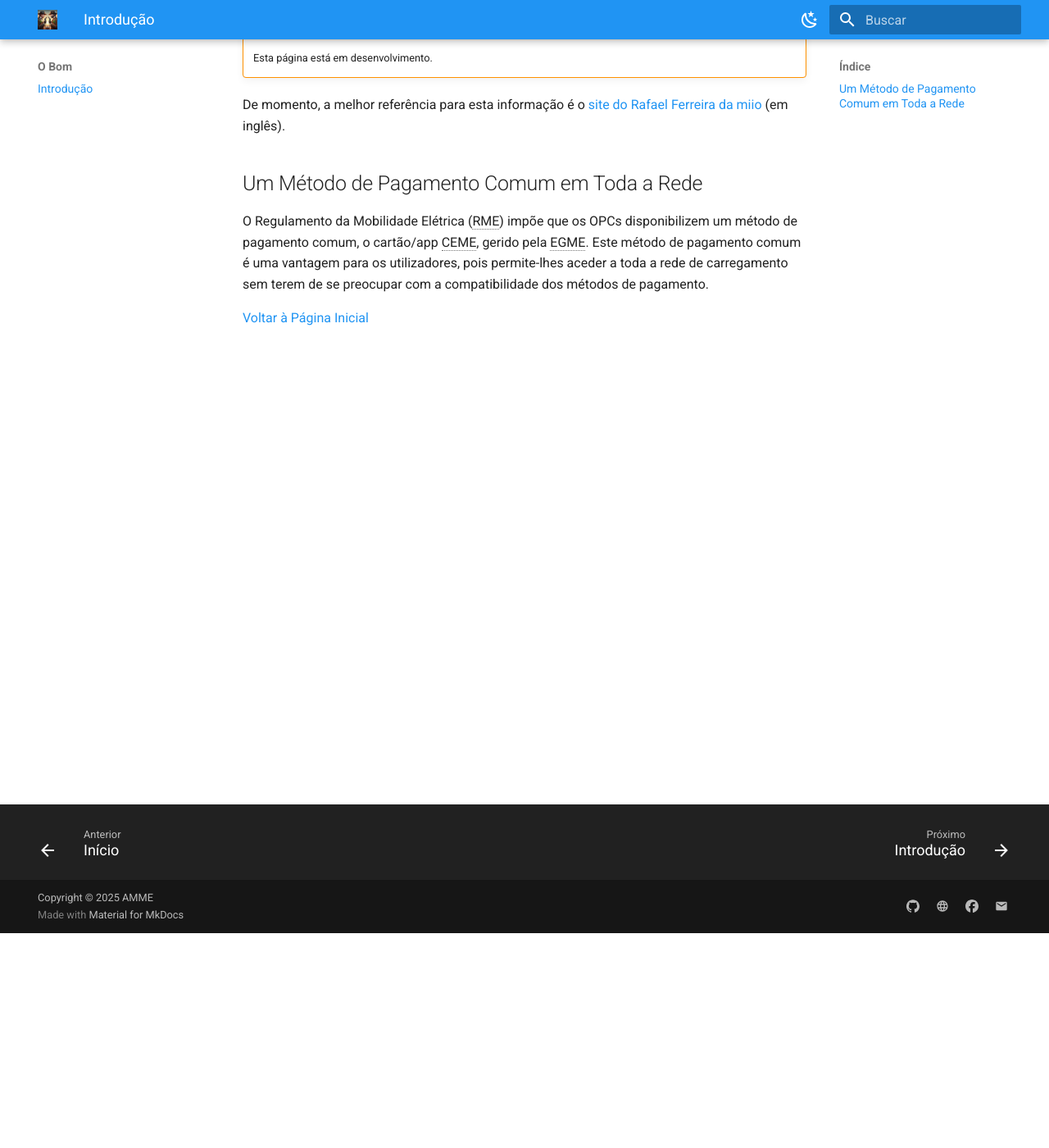
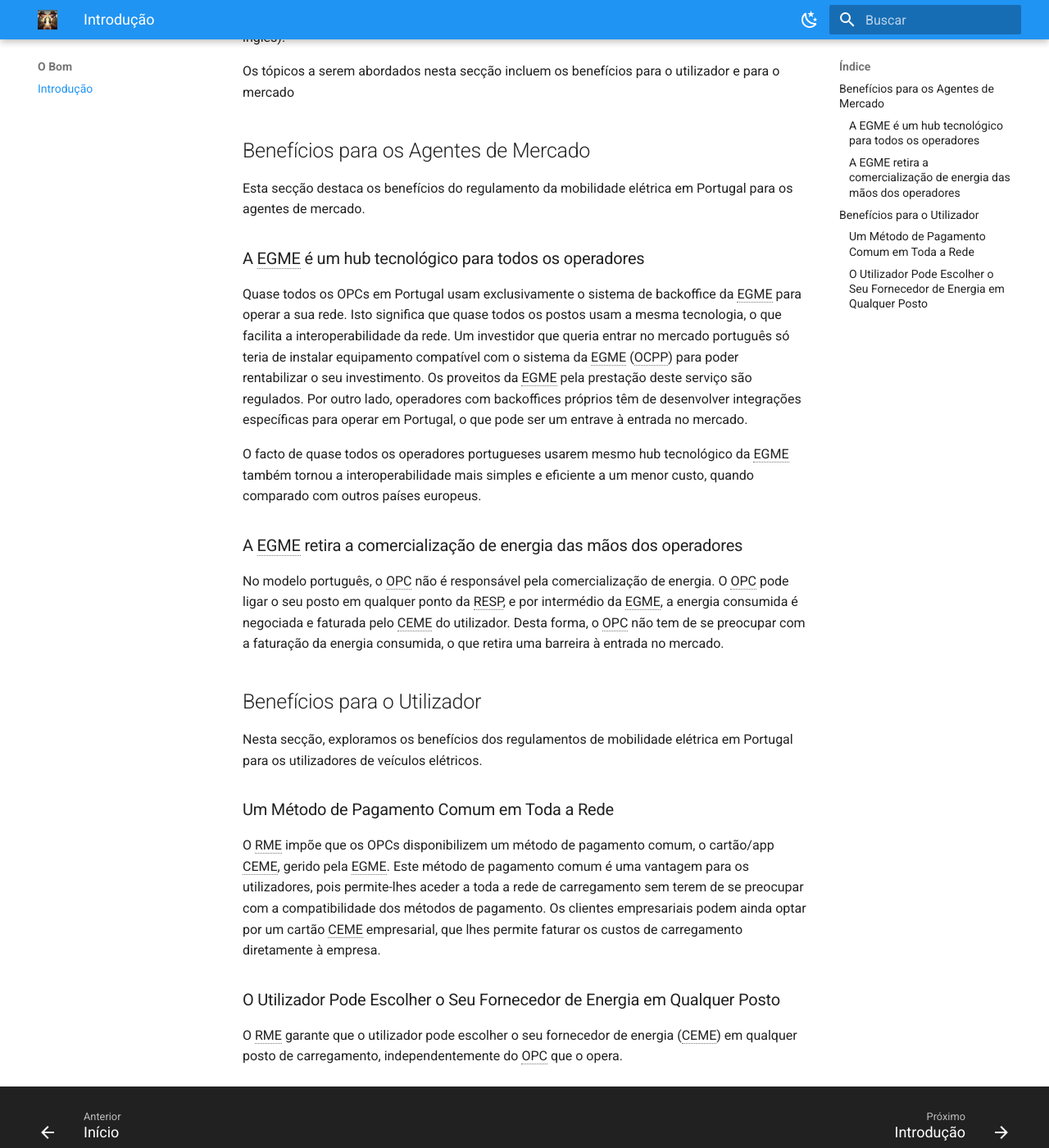
Before and after one commit to AmmeProjects/wiki, an MkDocs documentation site: the page built from docs/o-bom/introducao.md, in a window 1280 px wide and 1400 px high, scrolled down 262 px. Shown: the whole window at 82% size. Built offline with MkDocs 1.6.1 and Material for MkDocs 9.7.7, drawn with Linux system fonts in a browser that asks for light colours.

Commit message:
O bom e o mau

```diff
--- a/docs/o-bom/introducao.md
+++ b/docs/o-bom/introducao.md
@@ -2,17 +2,44 @@
 
 Esta secção destaca os aspetos positivos do regulamento da mobilidade elétrica em Portugal.
 
-!!! warning "Em Desenvolvimento"
-    Esta página está em desenvolvimento.
+De momento, a melhor referência para esta informação é o [site do Rafael Ferreira da miio](https://www.wikimobie.pt/understanding_mobie/what_is_mobie/) (em inglês).
+
+Os tópicos a serem abordados nesta secção incluem os benefícios para o utilizador e para o mercado
+
+## Benefícios para os Agentes de Mercado
+
+Esta secção destaca os benefícios do regulamento da mobilidade elétrica em Portugal para os agentes de mercado.
 
 
-De momento, a melhor referência para esta informação é o [site do Rafael Ferreira da miio](https://www.wikimobie.pt/understanding_mobie/what_is_mobie/) (em inglês).
+### A EGME é um hub tecnológico para todos os operadores
 
-## Um Método de Pagamento Comum em Toda a Rede
+Quase todos os OPCs em Portugal usam exclusivamente o sistema de backoffice da EGME para operar a sua rede.
+Isto significa que quase todos os postos usam a mesma tecnologia, o que facilita a interoperabilidade da rede.
+Um investidor que queria entrar no mercado português só teria de instalar equipamento compatível com o sistema da EGME (OCPP) para poder rentabilizar o seu investimento.
+Os proveitos da EGME pela prestação deste serviço são regulados.
+Por outro lado, operadores com backoffices próprios têm de desenvolver integrações específicas para operar em Portugal, o que pode ser um entrave à entrada no mercado.
 
-O Regulamento da Mobilidade Elétrica (RME) impõe que os OPCs disponibilizem um método de pagamento comum, o cartão/app CEME, gerido pela EGME. Este método de pagamento comum é uma vantagem para os utilizadores, pois permite-lhes aceder a toda a rede de carregamento sem terem de se preocupar com a compatibilidade dos métodos de pagamento.
+O facto de quase todos os operadores portugueses usarem mesmo hub tecnológico da EGME também tornou a interoperabilidade mais simples e eficiente a um menor custo, quando comparado com outros países europeus.
 
 
+### A EGME retira a comercialização de energia das mãos dos operadores
+
+No modelo português, o OPC não é responsável pela comercialização de energia.
+O OPC pode ligar o seu posto em qualquer ponto da RESP, e por intermédio da EGME, a energia consumida é negociada e faturada pelo CEME do utilizador.
+Desta forma, o OPC não tem de se preocupar com a faturação da energia consumida, o que retira uma barreira à entrada no mercado.
+
+## Benefícios para o Utilizador
+
+Nesta secção, exploramos os benefícios dos regulamentos de mobilidade elétrica em Portugal para os utilizadores de veículos elétricos.
 
 
-[Voltar à Página Inicial](../index.md)
+### Um Método de Pagamento Comum em Toda a Rede
+
+O RME impõe que os OPCs disponibilizem um método de pagamento comum, o cartão/app CEME, gerido pela EGME.
+Este método de pagamento comum é uma vantagem para os utilizadores, pois permite-lhes aceder a toda a rede de carregamento sem terem de se preocupar com a compatibilidade dos métodos de pagamento.
+Os clientes empresariais podem ainda optar por um cartão CEME empresarial, que lhes permite faturar os custos de carregamento diretamente à empresa.
+
+
+### O Utilizador Pode Escolher o Seu Fornecedor de Energia em Qualquer Posto
+
+O RME garante que o utilizador pode escolher o seu fornecedor de energia (CEME) em qualquer posto de carregamento, independentemente do OPC que o opera.
--- /dev/null
+++ b/docs/o-mau/complexidade-comum.md
@@ -0,0 +1,43 @@
+# Complexidade do Método Comum De Pagamento
+
+O RME impõe a utilização de um método de pagamento comum, o cartão/app CEME, que é complexo e leva frequentemente o utilizador a pagar mais do que o necessário. O método de pagamento CEME é uma solução que junta duas componentes de preço distintas, para além dos impostos:
+
+1. A energia do CEME, que é o preço da energia que o utilizador consome no posto de carregamento;
+2. O serviço do OPC, que é o preço que o utilizador deve ao OPC por disponibilizar o posto de carregamento.
+
+Note-se que os OPC são obrigados a apresentar nos postos de carregamento as tarifas do serviço que não incluem o preço da energia, pelo que o utilizador não tem *in loco* a informação necessária para comparar o preço total do carregamento entre postos.
+
+Esta complexidade tarifária dificulta o bom funcionamento do mercado, pois o utilizador típico não tem informação suficiente para tomar decisões informadas sobre o preço que vai pagar pelo carregamento. Há quem diga que o utilizador não se deve preocupar com isto da mesma forma que não se preocupa com o preço de um duche, mas a realidade é que o preço dos carregamentos é um fator importante para a adesão à mobilidade e o custo de um carregamento pode ser o suficiente para pagar duches diários durante um mês.
+
+A AdC já se pronunciou sobre os aspetos negativos da complexidade tarifária no mercado da mobilidade elétrica no seu [estudo sobre a mobilidade elétrica](https://www.concorrencia.pt/pt/artigos/adc-apresenta-nove-recomendacoes-ao-governo-e-aos-municipios-sobre-mobilidade-eletrica).
+
+
+## Variabilidade do Preço da Energia
+
+Embora algumas tarifas CEME sejam relativamente simples, a maior parte das tarifas não garantem o mesmo preço em todos os postos e não é evidente para o utilizador sem apps de terceiros saber qual é o preço que vai pagar pela energia num determinado posto. O preço da energia sem a tarifa do OPC pode variar consoante os seguintes fatores:
+
+- O ponto de ligação do posto à RESP (se está em alta, média ou baixa tensão);
+- A hora a que o posto é utilizado;
+- A opção horária (se é bi-horário ou tri-horário);
+- A opção de ciclo de consumo (diário ou semanal).
+
+Este modelo premeia o utilizador "power user", que conhece e o pode controlar todos estes fatores, e penaliza o utilizador médio, que não tem conhecimento ou capacidade para controlar estes fatores.
+*Chega a acontecer uns dos maiores CEME do mercado ter uma tarifa indexada mais cara do que tarifas simples de outros CEMEs, mesmo quando o a energia está a ser vendida a custo zero, o que é um contra-senso e um sinal de que o mercado não está a funcionar como deveria.*
+No entanto, na prática, o utilizador médio acaba por pagar tarifas mais elevadas do que a teria acesso se o OPC negociasse a energia diretamente com o CSE. **A mobilidade elétrica não pode ser um privilégio de quem tem conhecimento técnico e possibilidade de controlar todos estes fatores, penalizando fortemente os restantes utilizadores.**
+
+!!! note "Tarifas de Energia"
+    Para um utilizador que se preocupe com o preço dos carregamentos, escolher um CEME é equivalente à escolha de um comercializador de energia para a sua casa, mas para cada posto de carregamento e para cada sessão de carregamento!
+
+
+## A Separação do Fornecimento de Energia do OPC Incentiva Tarifas Desvantajosas
+
+O RME separa o fornecimento de energia do serviço de carregamento, o que incentivou a criação de tarifas de tempo que são desvantajosas para o consumidor médio.
+Na perspetiva do OPC comum português, a sua responsabilidade limita-se à disponibilização de um equipamento para aluguer.
+
+Em consequência, verificamos as seguintes distorções de mercado:
+
+1. Portugal é o país Europeu com mais tarifas de tempo.
+2. Os equipamentos escolhidos pelos OPCs, mesmo os PCUR, são mais frequentemente de potência limitada para veículos de plataformas de 400V (a maioria dos VEs).
+
+!!! warning "Tarifas de Tempo"
+    A tarifa de tempo é desvantajosa para o consumidor médio, pois o tempo de carregamento é difícil de prever e depende de vários fatores, como a potência do carregador, a tensão da bateria, disponibilidade de potência do carregador e da rede, entre outros. E todos estes fatores variam de posto para posto, pelo que a comparabilidade entre tarifas é muito difícil para o utilizador.
--- a/docs/o-mau/introducao.md
+++ b/docs/o-mau/introducao.md
@@ -1,27 +1,30 @@
 # O Mau
 
+
 Esta secção discute os desafios e limitações do regulamento da mobilidade elétrica em Portugal.
+Embora tecnicamente seja possível resolver alguns problemas, a dificuldade é a de encontrar um equilíbrio entre os interesses dos diferentes agentes do mercado e os objetivos de política pública.
 
-!!! warning "Em Desenvolvimento"
-    Esta página está em desenvolvimento.
+Apontamos os seguintes problemas no RME em Portugal:
 
-## O Método de Pagamento Comum é Complexo
-
-O RME impõe a utilização de um método de pagamento comum, o cartão/app CEME, que é complexo e leva o utilizador a pagar mais do que o necessário.
+1. Não é intuitivo para os utilizadores.
+2. [Complexidade elevada associada ao método de pagamento comum](complexidade-comum.md).
+3. [O proteccionismo no mercado português que atrasa investimentos estrangeiros e abre riscos legais](proteccionismo-portugal.md).
 
 
+## Mercado Pouco Intuitivo para os Utilizadores
 
-## Proteccionismo no Mercado Português
-
-O mercado português de mobilidade elétrica é um dos mais protecionistas da Europa, com a presença de agentes regulados que não existem noutros mercados. A presença destes agentes é justificada pela necessidade de garantir a interoperabilidade da rede de carregamento, mas a sua existência tem impactos negativos no mercado.
-
-- Um OPC europeu que queira entrar no mercado português tem de se submeter a um processo de registo e certificação que pode ser moroso e dispendioso. Frequentemente, a solução passa por estabelecer parcerias com OPCs locais, o que pode limitar a concorrência e a inovação no mercado.
-
-- Um eMSP europeu que queira operar em Portugal tem de obter uma licença de CEME e entrar no mercado de revenda de energia, ou estabelecer uma parceria com um CEME local. Esta exigência pode limitar a entrada de novos players no mercado e dificultar a expansão de operadores já estabelecidos noutros países.
+!!! warning "Em Construção"
+    Esta secção está em construção. Volte mais tarde para ver o conteúdo atualizado.
 
 
+Ideias gerais:
 
+- O método base de faturação é OPC + CEME.
+- O ad-hoc direto é OPC + CEME do OPC + transação bancária.
+- A tarifa ad-hoc não está relacionada com a tarifa do OPC.
 
+O que seria mais intuitivo para os utilizadores:
 
-
-[Voltar à Página Inicial](../index.md)
+- O método base de faturação é OPC apenas.
+- O pagamento com CEME (roaming com energia) é uma opção de pagamento de conveniência, mais cara.
+- Tanto o CEME como o OPC podem ter serviços de fidelização ou vendas cruzadas, e poupar na tarifa OPC.
--- /dev/null
+++ b/docs/o-mau/proteccionismo-portugal.md
@@ -0,0 +1,17 @@
+
+# Proteccionismo no Mercado Português
+
+O mercado português de mobilidade elétrica é um dos mais protecionistas da Europa, com a presença de agentes regulados que não existem noutros mercados. A presença destes agentes é justificada pela necessidade de garantir a interoperabilidade da rede de carregamento, mas a sua existência tem impactos negativos no mercado.
+
+- Um OPC europeu que queira entrar no mercado português tem de se submeter a um processo de registo e certificação que pode ser moroso e dispendioso. Frequentemente, a solução passa por estabelecer parcerias com OPCs locais, o que pode limitar a concorrência e a inovação no mercado.
+
+- Um eMSP europeu que queira operar em Portugal tem de obter uma licença de CEME e entrar no mercado de revenda de energia, ou estabelecer uma parceria com um CEME local. Esta exigência pode limitar a entrada de novos players no mercado e dificultar a expansão de operadores já estabelecidos noutros países.
+
+
+## Os Agentes de Mercado Têm Responsabilidades Únicas no Mercado Português
+
+O mercado português de mobilidade elétrica é um dos mais regulados da Europa, com a presença de agentes regulados que não existem noutros mercados. A presença destes agentes é justificada pela necessidade de garantir a interoperabilidade da rede de carregamento e separação da energia do serviço de carregamento.
+Como resultado, empresas estrangeiras que queiram entrar no mercado português e usar o mesmo modelo de negócio que usam noutros países têm grandes dificuldades em fazê-lo.
+
+!!! warning "Exemplo da Ionity"
+    A Ionity foi das primeiras empresas estrangeiras a entrar no mercado português, mas acabou por fazê-lo através de empresas portuguesas e com um modelo de negócio diferente do que usa noutros países. Após vários anos no mercado português, continuam a não ter disponíveis nem os serviços de subscrição para fidelizar os seus clientes portugueses, nem a possibilidade de estrangeiros usarem as suas subscrições em Portugal.
--- a/mkdocs.yml
+++ b/mkdocs.yml
@@ -48,10 +48,13 @@ nav:
       - Introdução: o-bom/introducao.md
   - O Mau:
       - Introdução: o-mau/introducao.md
+      - Complexidade do Pagamento com CEME: o-mau/complexidade-comum.md
+      - Proteccionismo em Portugal: o-mau/proteccionismo-portugal.md
   - O Feio:
       - Introdução: o-feio/introducao.md
       - Falta de Investimento: o-feio/infraestrutura-limitada.md
       - Disparidade de Preços: o-feio/disparidade-precos.md
+      - Opinião Pública: o-feio/opiniao-publica.md
   - Soluções:
       - Introdução: solucoes/introducao.md
       - Aumentar o Investimento: solucoes/investimento-infraestrutura.md
```
Also changed, not shown: docs/o-feio/opiniao-publica.md (added, +6 -0 lines), docs/sobre.md (+2 -1 lines), docs/solucoes/introducao.md (+1 -1 lines), includes/acronimos.md (+6 -0 lines).
